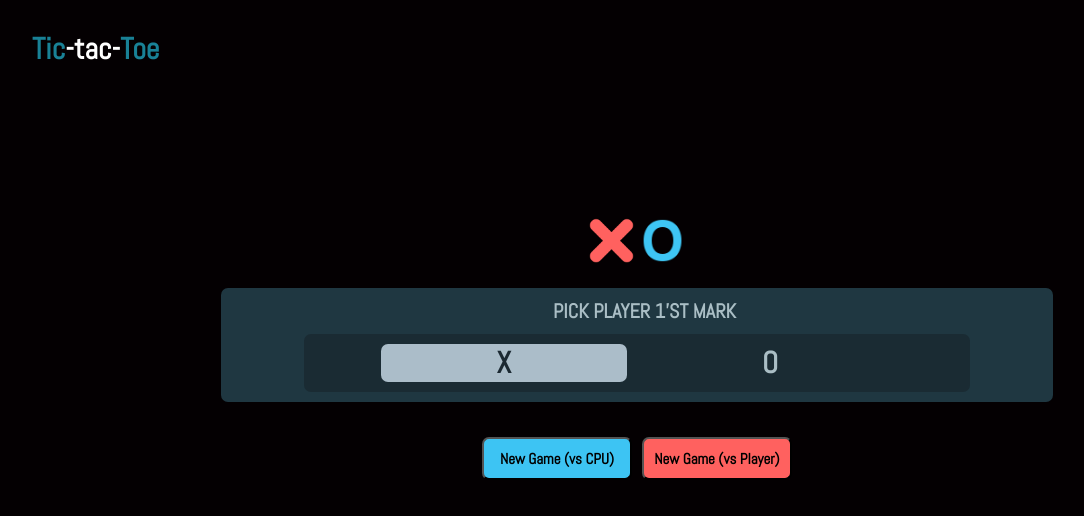
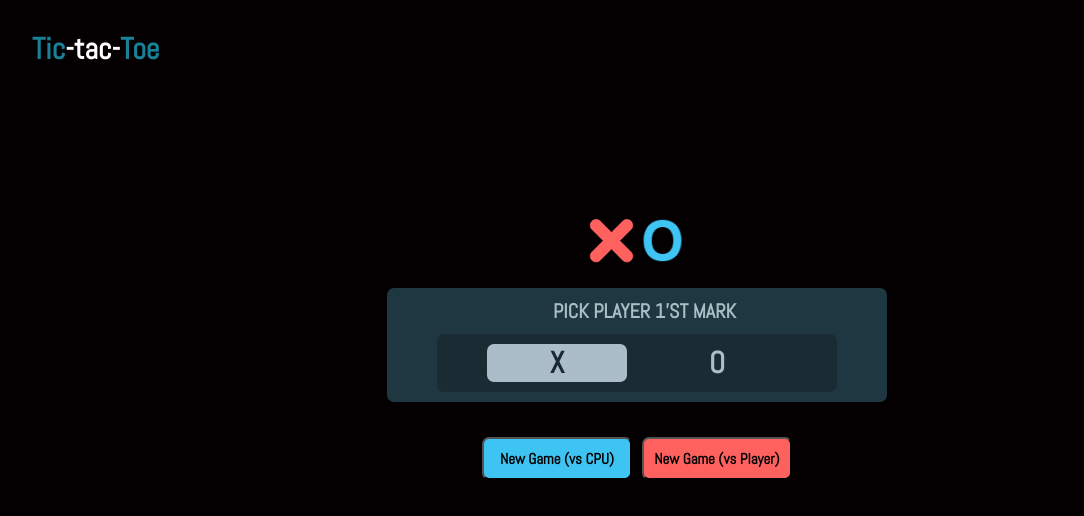
Before and after one commit to Eljily-Mohamed/Tic-Tac-Toe, a React (Create React App) app: page / in a window 1280 px wide. Shown: the top 516 px of the page, without its empty margins (3-1087 px from the left). Built offline with nearby package versions, Linux system fonts and the light colour scheme; the HTML template or start-up script is replaced by a standard one.

Commit message:
git update

```diff
--- a/src/index.css
+++ b/src/index.css
@@ -69,7 +69,7 @@ body{
 }
 
 .startPage .main-div .choix-mark {
-        width: 65%;
+        width:500px;
         background-color: #1f3741;
         margin:25px auto;
         display: flex;
```
Also changed, not shown: 1 other file (tests, documents, lock files or other folders).
